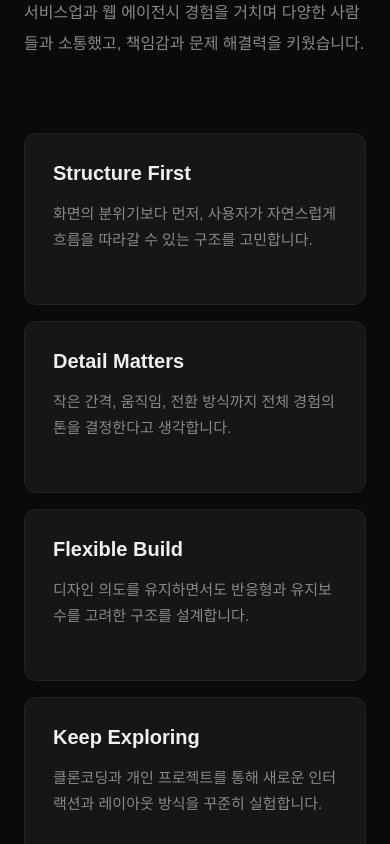
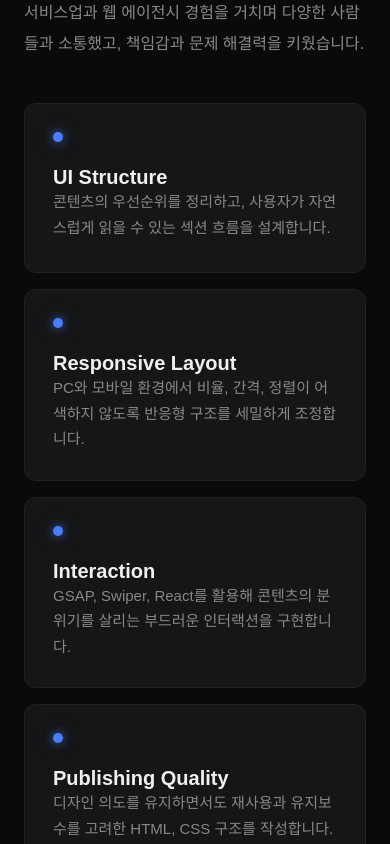
Before and after one commit to silverlsland20kid/portfolio, a React (Vite) app in the folder app/: page / in a window 390 px wide. Shown: the part 1420-2264 px from the top of the page. Built offline with nearby package versions, Linux system fonts and the light colour scheme; a web font is replaced by a local one.

Commit message:
20260526 포트폴리오 리뉴얼5-1
- 메인페이지 .strength-card (소개) 부분 css,글 수정 (pc,mobile)

```diff
--- a/app/src/App.jsx
+++ b/app/src/App.jsx
@@ -119,7 +119,7 @@ export default function App() {
       });
     });
 
-    gsap.from(".strength-card", {
+    gsap.from(".strength-card__inner", {
       y: 30,
       opacity: 0,
       duration: 0.8,
@@ -269,7 +269,7 @@ function Home() {
 
         <div className="hero__bottom">
           <p className="hero__bio">
-            프로젝트마다 다른 요구와 목적을 읽고, 브랜드의 메시지를 화면 위에
+            프로젝트마다 다른 요구와 목적을 읽고,<br /> 브랜드의 메시지를 화면 위에
             정확하게 구현하는 웹 퍼블리셔 이은섬입니다.
           </p>
           <p className="hero__scroll">Scroll ↓</p>
@@ -313,35 +313,58 @@ function Home() {
 
               <div className="strengths">
                 <article className="strength-card">
-                  <strong>Structure First</strong>
+                  <div className="strength-card__inner">
+                  <div className="strength-card__top">
+                    <span className="strength-card__dot"></span>
+                  </div>
+                  <strong>UI Structure</strong>
                   <p>
-                    화면의 분위기보다 먼저, 사용자가 자연스럽게 흐름을 따라갈 수
-                    있는 구조를 고민합니다.
+                    콘텐츠의 우선순위를 정리하고, 사용자가 자연스럽게 읽을 수 있는
+                    섹션 흐름을 설계합니다.
                   </p>
+                  </div>
                 </article>
 
                 <article className="strength-card">
-                  <strong>Detail Matters</strong>
+                  <div className="strength-card__inner">
+                  <div className="strength-card__top">
+
+                    <span className="strength-card__dot"></span>
+                  </div>
+
+                  <strong>Responsive Layout</strong>
                   <p>
-                    작은 간격, 움직임, 전환 방식까지 전체 경험의 톤을 결정한다고
-                    생각합니다.
+                    PC와 모바일 환경에서 비율, 간격, 정렬이 어색하지 않도록
+                    반응형 구조를 세밀하게 조정합니다.
                   </p>
+                  </div>
                 </article>
 
                 <article className="strength-card">
-                  <strong>Flexible Build</strong>
+                  <div className="strength-card__inner">
+                  <div className="strength-card__top">
+                    <span className="strength-card__dot"></span>
+                  </div>
+
+                  <strong>Interaction</strong>
                   <p>
-                    디자인 의도를 유지하면서도 반응형과 유지보수를 고려한 구조를
-                    설계합니다.
+                    GSAP, Swiper, React를 활용해 콘텐츠의 분위기를 살리는
+                    부드러운 인터랙션을 구현합니다.
                   </p>
+                  </div>
                 </article>
 
                 <article className="strength-card">
-                  <strong>Keep Exploring</strong>
+                  <div className="strength-card__inner">
+                  <div className="strength-card__top">
+                    <span className="strength-card__dot"></span>
+                  </div>
+                  <strong>Publishing Quality</strong>
                   <p>
-                    클론코딩과 개인 프로젝트를 통해 새로운 인터랙션과 레이아웃
-                    방식을 꾸준히 실험합니다.
+                    디자인 의도를 유지하면서도 재사용과 유지보수를 고려한
+                    HTML, CSS 구조를 작성합니다.
                   </p>
+                  </div>
                 </article>
               </div>
             </div>
--- a/app/src/styles/App.css
+++ b/app/src/styles/App.css
@@ -204,21 +204,21 @@ section {
   font-weight: 900;
   line-height: 1.1;
   color: var(--accent);
-  letter-spacing: -0.04em;
+  letter-spacing: -0.02em;
 }
 
 .about__text p {
   font-size: 16px;
   line-height: 1.9;
   color: var(--text-secondary);
-  margin-bottom: 24px;
 }
 
 .strengths {
   display: grid;
-  grid-template-columns: repeat(2, 1fr);
+    grid-template-columns: repeat(2, minmax(0, 1fr));
   gap: 16px;
   margin-top: 44px;
+align-items: stretch;
 }
 
 .strength-card {
@@ -227,10 +227,16 @@ section {
   border: 1px solid var(--border);
   border-radius: 12px;
   min-height: 170px;
+  height: 100%;
+  box-sizing: border-box;
   transition:
     transform 0.45s ease,
     border-color 0.45s ease,
     background 0.45s ease;
+}
+
+.strength-card__inner {
+  height: 100%;
 }
 
 .strength-card:hover {
@@ -241,7 +247,6 @@ section {
 
 .strength-card strong {
   display: block;
-  margin-bottom: 16px;
   font-size: 20px;
   color: var(--text-primary);
 }
@@ -250,6 +255,24 @@ section {
   color: var(--text-secondary);
   line-height: 1.7;
   font-size: 15px;
+}
+
+.strength-card__top {
+  display: flex;
+  align-items: center;
+  gap: 12px;
+  margin-bottom: 24px;
+}
+
+.strength-card__dot {
+  width: 10px;
+  height: 10px;
+  border-radius: 50%;
+  background: #4c7dff;
+
+  box-shadow:
+    0 0 10px rgba(76, 125, 255, 0.7),
+    0 0 24px rgba(76, 125, 255, 0.3);
 }
 
 .works__row {
@@ -340,7 +363,6 @@ section {
   grid-template-columns: 220px 1fr;
   gap: 40px;
   padding: 36px 0;
-  border-bottom: 1px solid var(--border);
 }
 
 .timeline__date {
```
